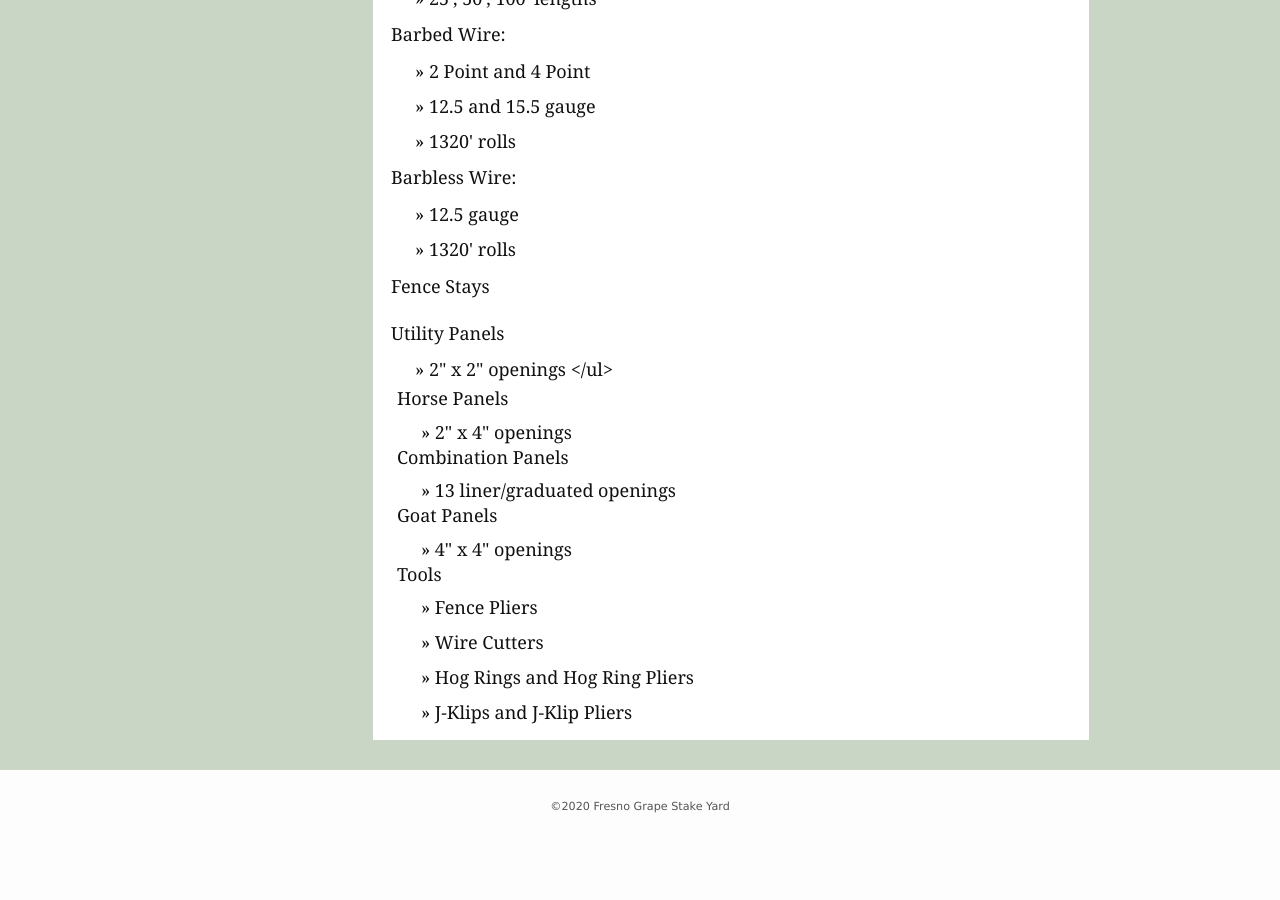
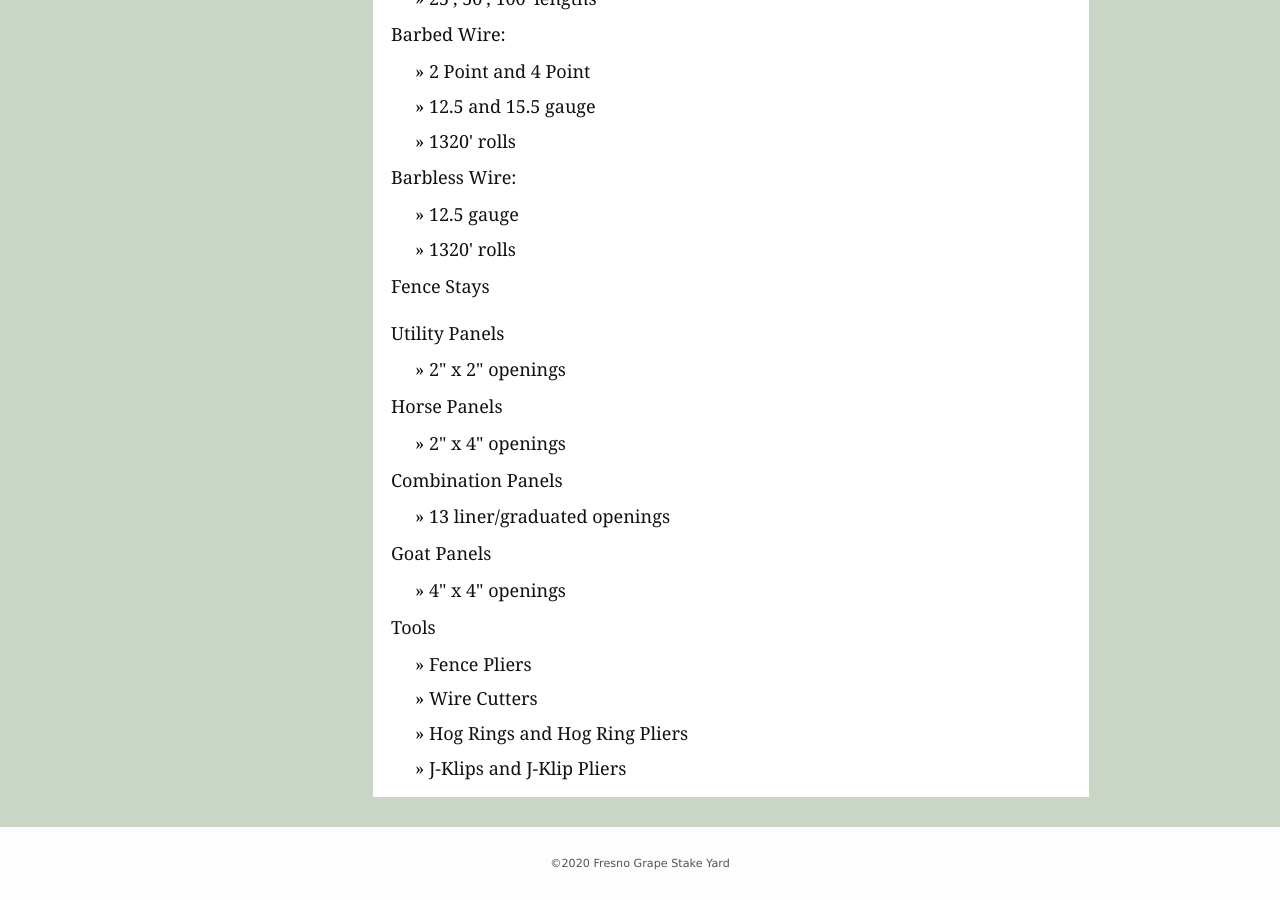
Before and after one commit to fresnograpestakeyard/fresnograpestakeyard.github.io, a Jekyll site: the page built from _pages/wire_fencing.md, in a window 1280 px wide and 900 px high, scrolled down 973 px. Built offline with Jekyll 4.4.1, drawn with Linux system fonts in a browser that asks for light colours; nearby versions of some CDN libraries; before the commit the page ends 1816 px from its top, so only the background shows below that.

Commit message:
fix xml mistake

```diff
--- a/_pages/wire_fencing.md
+++ b/_pages/wire_fencing.md
@@ -49,7 +49,7 @@ group: products
 
 <p>Utility Panels</p>
 <ul class='products'>
-    <li>2" x 2" openings
+    <li>2" x 2" openings</li>
 </ul>
 
 <p>Horse Panels</p>
```
